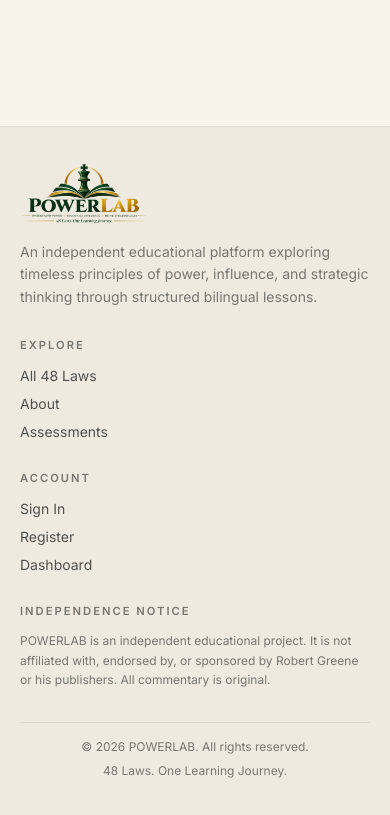
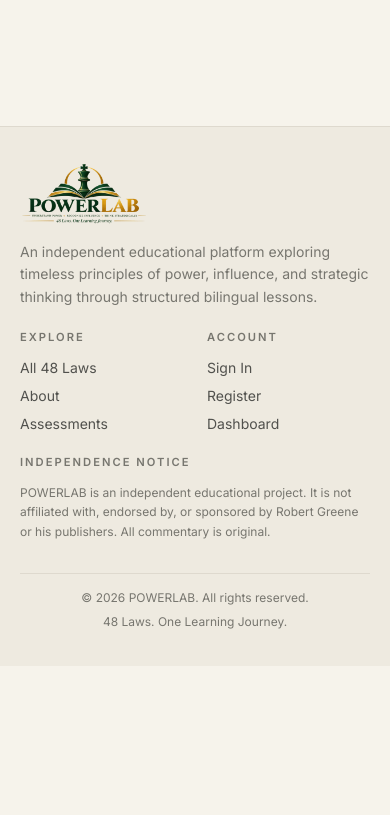
Before and after one commit to probal2005/POWERLAB, a React (Vite) app: page / in a window 390 px wide. Shown: the part 7035-7850 px from the top of the page. After the commit the page ends 7701 px from the top, so only its background shows below. Built offline with nearby package versions, Linux system fonts and the light colour scheme; no server answers.

Commit message:
Arrange footer links in two mobile columns

```diff
--- a/src/components/Footer.tsx
+++ b/src/components/Footer.tsx
@@ -8,8 +8,8 @@ export default function Footer() {
   return (
     <footer className="mt-12 border-t border-line bg-canvas-2/60">
       <div className="container-content py-9 sm:py-10">
-        <div className="grid grid-cols-1 gap-7 sm:grid-cols-2 sm:gap-x-8 md:grid-cols-12 md:gap-6">
-          <div className="md:col-span-5">
+        <div className="grid grid-cols-2 gap-x-6 gap-y-5 md:grid-cols-12 md:gap-6">
+          <div className="col-span-2 md:col-span-5">
             <Link to="/" className="inline-flex items-center" aria-label="POWERLAB home">
               <BrandLogo variant="footer" />
             </Link>
@@ -39,7 +39,7 @@ export default function Footer() {
             </ul>
           </div>
 
-          <div className="md:col-span-3">
+          <div className="col-span-2 md:col-span-3">
             <h3 className="eyebrow mb-3">{t('Independence Notice', 'স্বাধীনতা বিজ্ঞপ্তি')}</h3>
             <p className="text-xs leading-relaxed text-ink-muted">
               {t(
```
